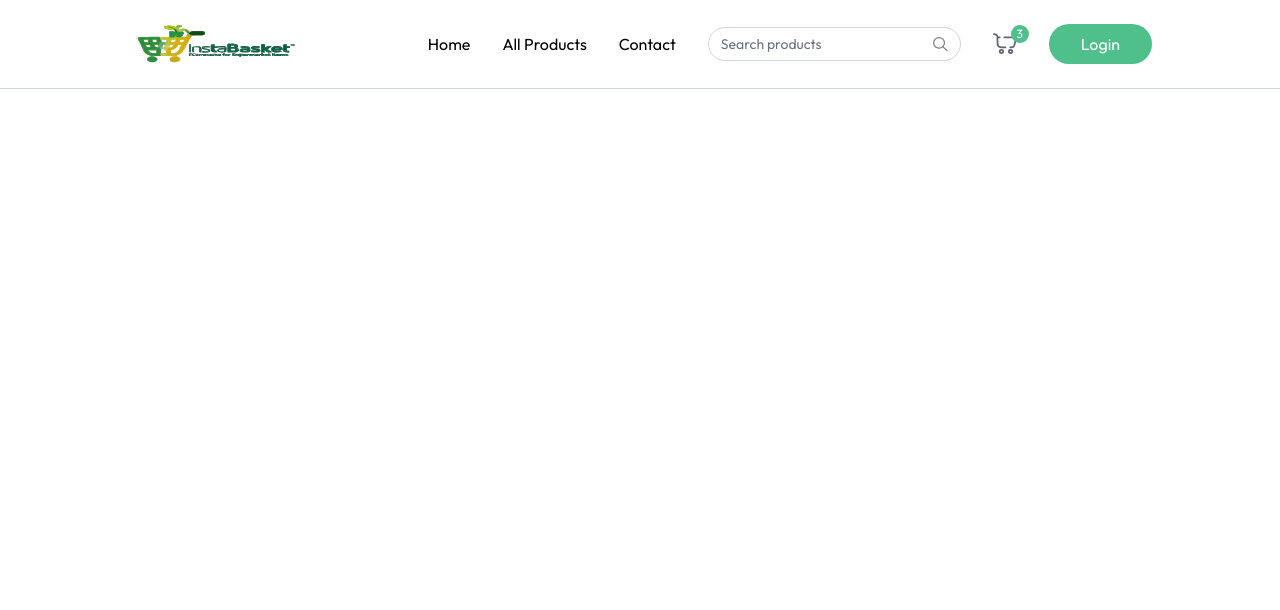
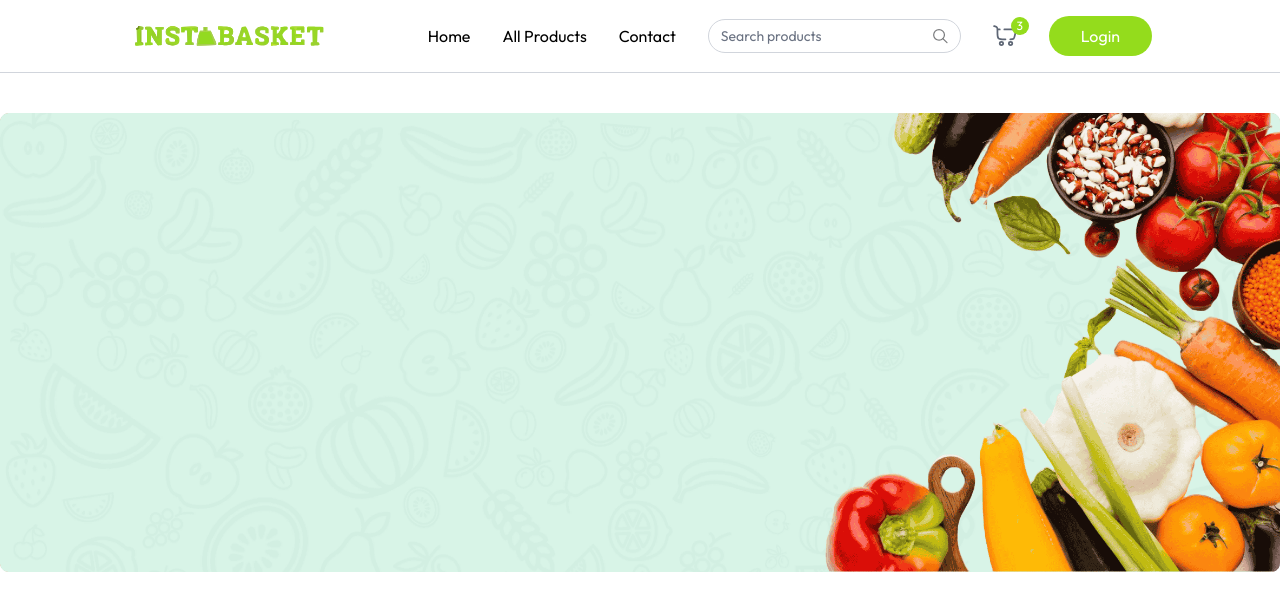
Before and after one commit to Akhileshpookkuttiyil/InstaBasket, a React (Vite) app in the folder client/: page / in a window 1280 px wide. Shown: the top 610 px of the page. Built offline with nearby package versions, Linux system fonts and the light colour scheme.

Commit message:
added new logo

```diff
--- a/client/src/App.jsx
+++ b/client/src/App.jsx
@@ -1,10 +1,17 @@
 import React from "react";
 import Navbar from "./Components/Navbar";
+import { Routes, Route } from "react-router-dom";
+import Home from "./Pages/Home";
 
 const App = () => {
   return (
     <div>
       <Navbar />
+      <div>
+        <Routes>
+          <Route path="/" element={<Home />} />
+        </Routes>
+      </div>
     </div>
   );
 };
--- /dev/null
+++ b/client/src/Components/MainBanner.jsx
@@ -0,0 +1,21 @@
+import React from "react";
+import { assets } from "../assets/assets";
+
+const MainBanner = () => {
+  return (
+    <div className="relative">
+      <img
+        src={assets.main_banner_bg}
+        alt="banner"
+        className="w-full hidden md:block"
+      />
+      <img
+        src={assets.main_banner_bg_sm}
+        alt="banner"
+        className="w-full block md:hidden"
+      />
+    </div>
+  );
+};
+
+export default MainBanner;
--- a/client/src/Components/Navbar.jsx
+++ b/client/src/Components/Navbar.jsx
@@ -16,7 +16,7 @@ const Navbar = () => {
     <nav className="flex items-center justify-between px-6 md:px-16 lg:px-24 xl:px-32 py-4 border-b border-gray-300 bg-white relative transition-all">
       <NavLink to="/" onClick={() => setOpen(false)}>
         {/* Logo */}
-        <img className="h-14 w-44" src={assets.logo} alt="logo" />
+        <img className="h-10"src={assets.logo} alt="logo" />
       </NavLink>
 
       {/* Desktop Menu */}
--- /dev/null
+++ b/client/src/Pages/Home.jsx
@@ -0,0 +1,12 @@
+import React from "react";
+import MainBanner from "../Components/MainBanner";
+
+const Home = () => {
+  return (
+    <div className="mt-10">
+      <MainBanner />
+    </div>
+  );
+};
+
+export default Home;
--- a/client/src/index.css
+++ b/client/src/index.css
@@ -6,7 +6,7 @@
   font-family:"Outfit", sans-serif;
 }
 
-@theme{
-  --color-primary: #4fbf8b;
-  --color--primary--dull:#44ae7c
+@theme {
+  --color-primary: #94dc1c; /* Updated to vibrant green */
+  --color-primary-dull: #86c019; /* Muted variant for secondary use */
 }
```
Also changed, not shown: client/src/assets/logo.svg.
